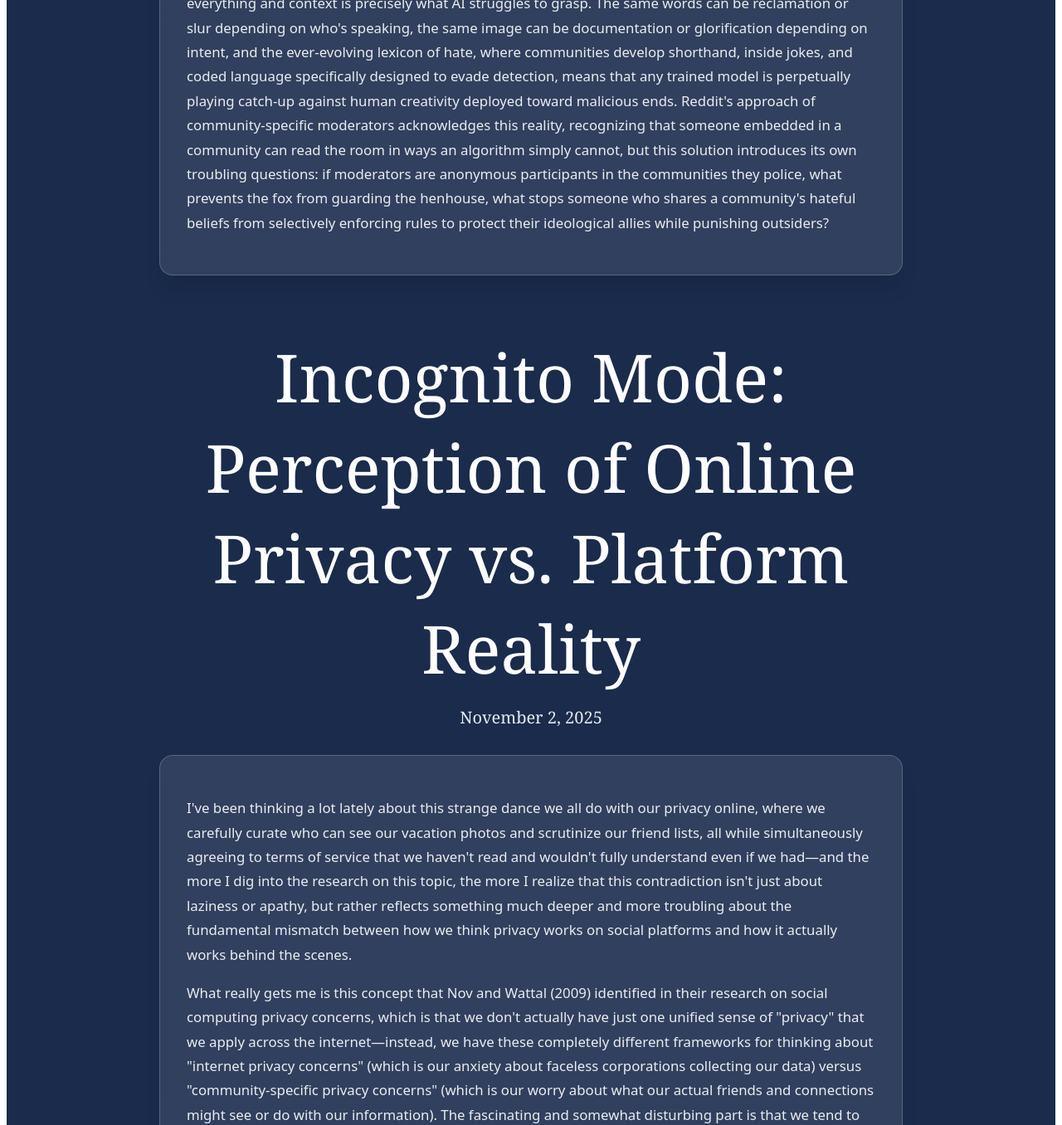
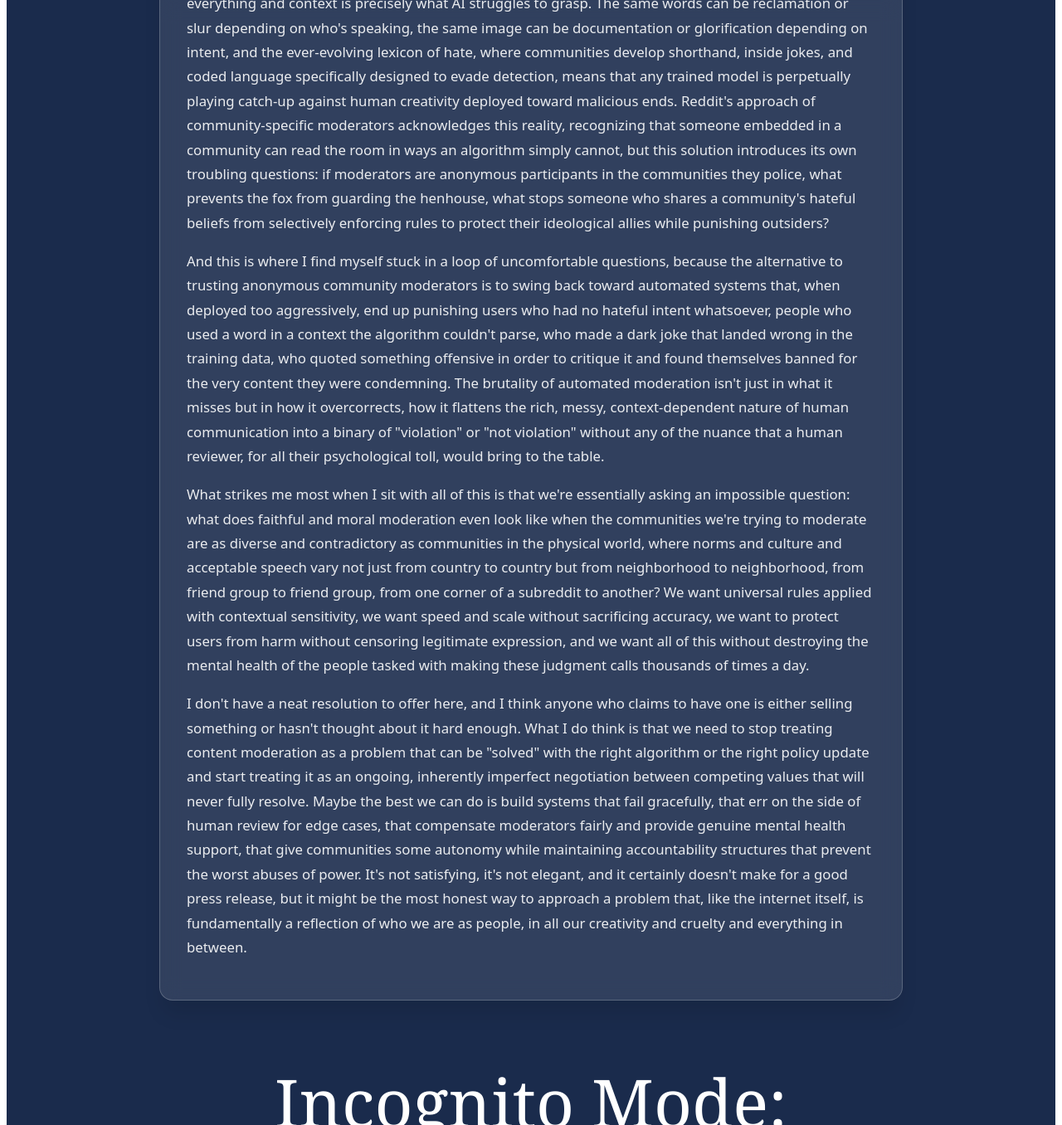
Before and after one commit to issamohamed/parsing-queries-blog, a React (Create React App) app: page / in a window 1280 px wide. Shown: the part 1743-3099 px from the top of the page at 83% size. Built offline with nearby package versions, Linux system fonts and the light colour scheme.

Commit message:
extended conclusion on moderation article

```diff
--- a/src/App.jsx
+++ b/src/App.jsx
@@ -159,6 +159,15 @@ export default function BlogPage() {
               </p>
               <p style={{ marginBottom: '1rem' }}>
                 Social media platforms have discovered, often through spectacular public failures, that context is everything and context is precisely what AI struggles to grasp. The same words can be reclamation or slur depending on who's speaking, the same image can be documentation or glorification depending on intent, and the ever-evolving lexicon of hate, where communities develop shorthand, inside jokes, and coded language specifically designed to evade detection, means that any trained model is perpetually playing catch-up against human creativity deployed toward malicious ends. Reddit's approach of community-specific moderators acknowledges this reality, recognizing that someone embedded in a community can read the room in ways an algorithm simply cannot, but this solution introduces its own troubling questions: if moderators are anonymous participants in the communities they police, what prevents the fox from guarding the henhouse, what stops someone who shares a community's hateful beliefs from selectively enforcing rules to protect their ideological allies while punishing outsiders?
+              </p>
+              <p style={{ marginBottom: '1rem' }}>
+              And this is where I find myself stuck in a loop of uncomfortable questions, because the alternative to trusting anonymous community moderators is to swing back toward automated systems that, when deployed too aggressively, end up punishing users who had no hateful intent whatsoever, people who used a word in a context the algorithm couldn't parse, who made a dark joke that landed wrong in the training data, who quoted something offensive in order to critique it and found themselves banned for the very content they were condemning. The brutality of automated moderation isn't just in what it misses but in how it overcorrects, how it flattens the rich, messy, context-dependent nature of human communication into a binary of "violation" or "not violation" without any of the nuance that a human reviewer, for all their psychological toll, would bring to the table.
+              </p>
+              <p style={{ marginBottom: '1rem' }}>
+                What strikes me most when I sit with all of this is that we're essentially asking an impossible question: what does faithful and moral moderation even look like when the communities we're trying to moderate are as diverse and contradictory as communities in the physical world, where norms and culture and acceptable speech vary not just from country to country but from neighborhood to neighborhood, from friend group to friend group, from one corner of a subreddit to another? We want universal rules applied with contextual sensitivity, we want speed and scale without sacrificing accuracy, we want to protect users from harm without censoring legitimate expression, and we want all of this without destroying the mental health of the people tasked with making these judgment calls thousands of times a day.
+              </p>
+              <p>
+                I don't have a neat resolution to offer here, and I think anyone who claims to have one is either selling something or hasn't thought about it hard enough. What I do think is that we need to stop treating content moderation as a problem that can be "solved" with the right algorithm or the right policy update and start treating it as an ongoing, inherently imperfect negotiation between competing values that will never fully resolve. Maybe the best we can do is build systems that fail gracefully, that err on the side of human review for edge cases, that compensate moderators fairly and provide genuine mental health support, that give communities some autonomy while maintaining accountability structures that prevent the worst abuses of power. It's not satisfying, it's not elegant, and it certainly doesn't make for a good press release, but it might be the most honest way to approach a problem that, like the internet itself, is fundamentally a reflection of who we are as people, in all our creativity and cruelty and everything in between.
               </p>
             </div>
           </div>
```
